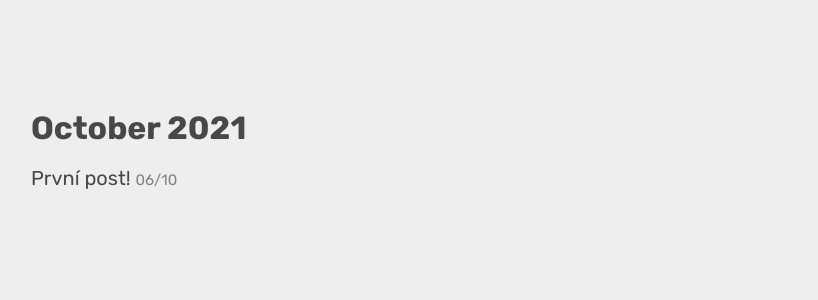
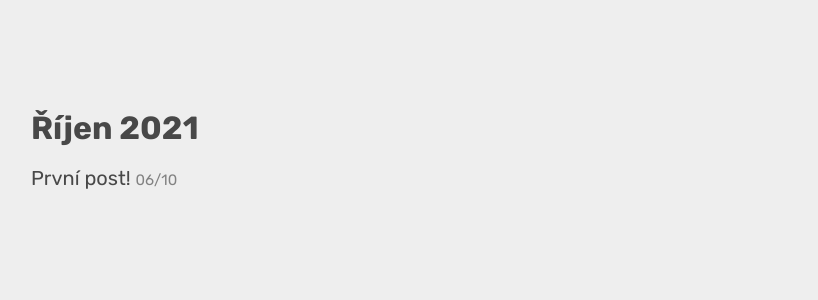
Before and after one commit to Bertik23/statnispravablog, a Jekyll site: the page built from archive.md, in a window 1280 px wide. Shown: the part 571-871 px from the top of the page, without its empty margins (225-1043 px from the left). Built offline with Jekyll 4.4.1, drawn with Linux system fonts in a browser that asks for light colours; some web fonts are replaced; part of the change alters nothing that is shown.

Commit message:
translate month names

```diff
--- a/_includes/utils/date_custom_short.html
+++ b/_includes/utils/date_custom_short.html
@@ -7,7 +7,8 @@
 {% comment %}-------- Test if we have a date to process --------{% endcomment %}
 {% if processed_date %}
 
-    {% assign month = "January,February,March,April,May,June,July,August,September,October,November,December" | split: "," %}
+    <!-- {% assign month = "January,February,March,April,May,June,July,August,September,October,November,December" | split: "," %} -->
+    {% assign month = "Leden, Únor, Březen, Duben, Květen, Červen, Červenec, Srpen, Září, Říjen, Listopad, Prosinec" | split: ", " %}
 
     {% assign month_index = processed_date | date: "%m" | minus: 1 %}
 
```
